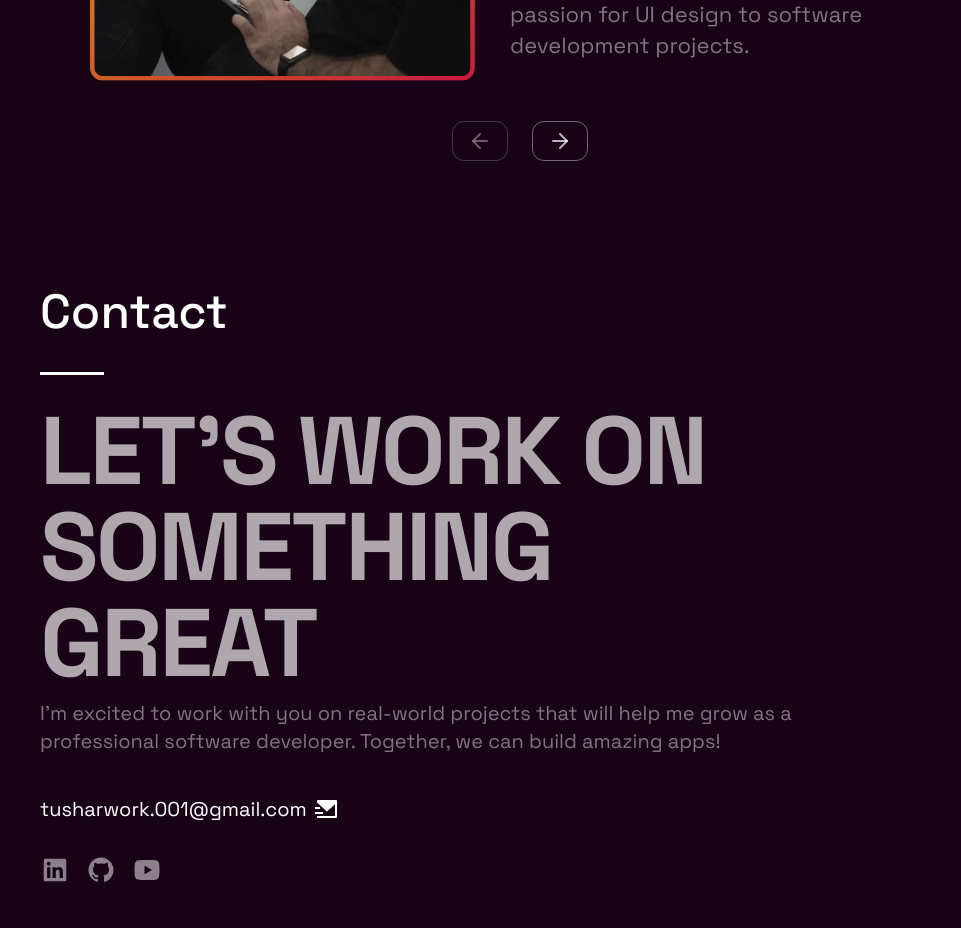
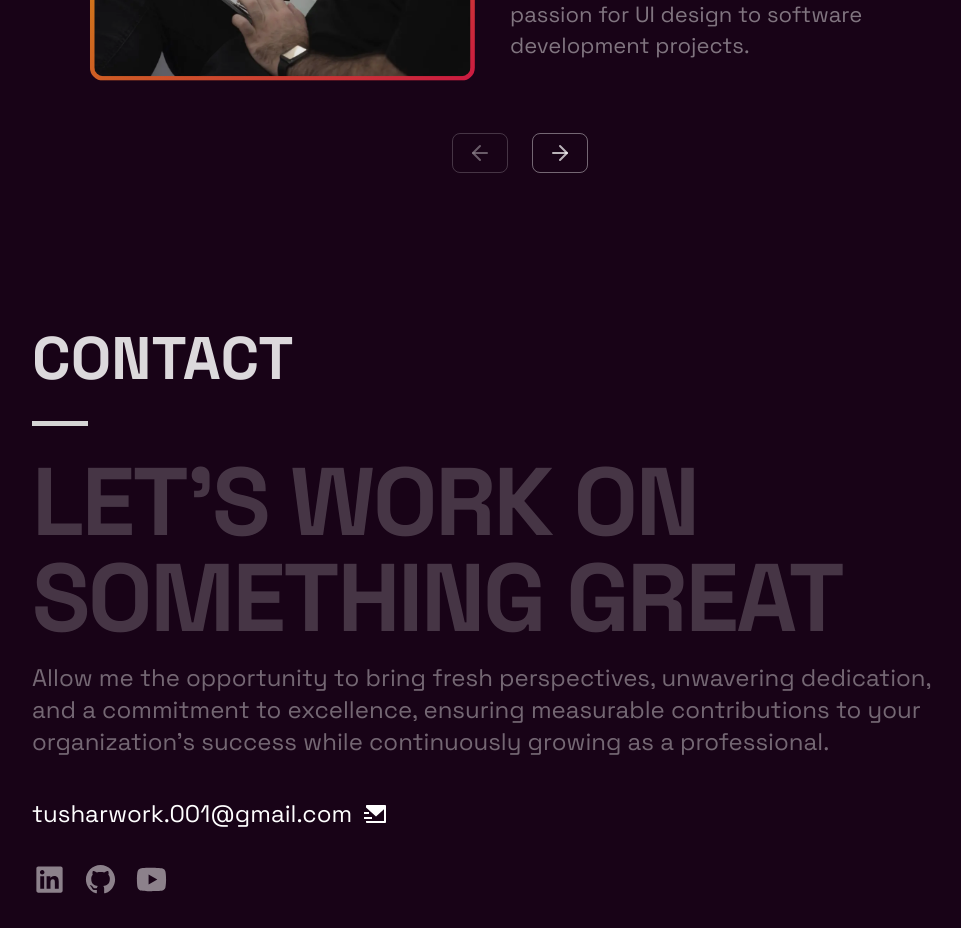
Before and after one commit to gitboytushar/PortfolioWithReactJS, a React (Vite) app: page / in a window 1280 px wide. Shown: the part 6740-7668 px from the top of the page, without its empty margins (120-1081 px from the left). Built offline with nearby package versions, Linux system fonts and the light colour scheme; what tailwindcss-motion would draw is missing.

Commit message:
Contact section Upgrade 1.0, little more design--tests and refinements

```diff
--- a/src/components/Contact.jsx
+++ b/src/components/Contact.jsx
@@ -5,7 +5,8 @@ import {
   RiMailSendFill,
   RiYoutubeFill
 } from '@remixicon/react'
-import { easeInOut, motion } from 'motion/react'
+import { circIn, delay } from 'motion'
+import { motion } from 'motion/react'
 
 const Contact = () => {
   // framer motion variables
@@ -14,8 +15,8 @@ const Contact = () => {
     visible: {
       opacity: 1,
       transition: {
-        staggerChildren: 0.2,
-        duration: 0.6
+        staggerChildren: 0.4,
+        duration: 1.2
       }
     }
   }
@@ -26,13 +27,16 @@ const Contact = () => {
       y: 0,
       opacity: 1,
       transition: {
-        easeInOut
+        circIn
       }
     }
   }
 
   return (
-    <section className='pt-32 min-h-screen px-4 lg:px-2 relative' id='contact'>
+    <section
+      className='pt-24 min-h-screen px-4 md:px-6 lg:px-0 relative'
+      id='contact'
+    >
       <motion.div
         variants={parentVariant}
         initial='hidden'
@@ -44,35 +48,40 @@ const Contact = () => {
           {/* top part */}
           <div>
             <div className='lg:ml-28 pt-20 lg:pt-24'>
-              <div className='contact-title-underline w-[2.5rem] lg:w-[4rem] h-full pb-7 md:pb-9'>
-                <h2 className='text-3xl lg:text-5xl font-medium'>Contact</h2>
+              <div className='contact-title-underline w-[2rem] lg:w-[3.5rem] h-full pb-5 md:pb-8'>
+                <h2 className='text-4xl lg:text-6xl font-extrabold text-white/85 uppercase'>
+                  Contact
+                </h2>
               </div>
             </div>
-            <div className='lg:ml-28 pt-5 lg:pt-7 lg:w-2/3'>
+
+            <div className='lg:ml-28 pt-5 lg:pt-7 md:mb-2 lg:w-3/4'>
               <motion.h2
                 variants={childVariant}
-                className='text-4xl md:text-6xl lg:text-8xl font-bold uppercase tracking-tight !opacity-65'
+                className='text-4xl md:text-6xl lg:text-8xl font-extrabold uppercase tracking-tight !opacity-40 lg:!opacity-20'
               >
                 let's work on something great
               </motion.h2>
             </div>
-            <div className='lg:ml-28 pt-1 lg:pt-2 w-[80vw] lg:w-2/3'>
+
+            <div className='lg:ml-28 pt-1 lg:pt-2 w-[85vw] lg:w-3/4'>
               <motion.p
                 variants={childVariant}
-                className='text-sm md:text-lg lg:text-xl !opacity-45'
+                className='text-md md:text-xl lg:text-2xl !opacity-50 lg:!opacity-40'
               >
-                I’m excited to work with you on real-world projects that will
-                help me grow as a professional software developer. Together, we
-                can build amazing apps!
+                Allow me the opportunity to bring fresh perspectives, unwavering
+                dedication, and a commitment to excellence, ensuring measurable
+                contributions to your organization’s success while continuously
+                growing as a professional.
               </motion.p>
             </div>
           </div>
 
-          {/* bottom part - contact info */}
+          {/* mail and social accounts */}
           <div className='lg:ml-28'>
             <motion.h3
               variants={childVariant}
-              className='mail-link pb-1 flex items-center justify-center gap-2 md:gap-2 pt-2 text-lg md:text-xl cursor-pointer'
+              className='mail-link pb-1 flex items-center justify-center gap-2 md:gap-3 pt-2 text-[5vw] md:text-2xl cursor-pointer'
             >
               <a href='mailto:tusharwork.001@gmail.com'>
                 tusharwork.001@gmail.com
@@ -91,31 +100,31 @@ const Contact = () => {
                 href='https://www.linkedin.com/in/tushar20/'
                 target='_blank'
                 rel='noopener noreferrer'
-                className='p-2 pl-0 cursor-pointer text-white lg:text-white/50 hover:text-white hover:scale-110 transition-all ease-in-out duration-500'
+                className='p-2 pl-0 cursor-pointer text-white lg:text-white/50 hover:text-white hover:scale-110 transition-all ease-in-out duration-300'
               >
-                <RiLinkedinBoxFill size={30} />
+                <RiLinkedinBoxFill size={35} />
               </a>
               <a
                 href='https://github.com/gitboytushar'
                 target='_blank'
                 rel='noopener noreferrer'
-                className='p-2 cursor-pointer text-white lg:text-white/50 hover:text-white hover:scale-110 transition-all ease-in-out duration-500'
+                className='p-2 cursor-pointer text-white lg:text-white/50 hover:text-white hover:scale-110 transition-all ease-in-out duration-300'
               >
-                <RiGithubFill size={30} />
+                <RiGithubFill size={35} />
               </a>
               <a
                 href='https://youtube.com/@tushardeveloper?si=ZZdPf3fmw5RqG4jV'
                 target='_blank'
                 rel='noopener noreferrer'
-                className='p-2 cursor-pointer text-white lg:text-white/50 hover:text-white hover:scale-110 transition-all ease-in-out duration-500'
+                className='p-2 cursor-pointer text-white lg:text-white/50 hover:text-white hover:scale-110 transition-all ease-in-out duration-300'
               >
-                <RiYoutubeFill size={30} />
+                <RiYoutubeFill size={35} />
               </a>
             </motion.div>
           </div>
 
           {/* footer copywrite */}
-          <div className='text-start text-xs md:text-sm !opacity-25 absolute bottom-5 lg:pl-28 lg:relative lg:translate-y-10'>
+          <div className='text-start text-xs md:text-sm !opacity-25 absolute bottom-1 lg:pl-28 lg:relative lg:translate-y-10'>
             <p className='flex items-center justify-center gap-x-1'>
               <span>
                 <RiCopyrightLine size={12} />
--- a/src/components/Education.jsx
+++ b/src/components/Education.jsx
@@ -83,7 +83,7 @@ const Education = () => {
                   </h3>
                 </div>
 
-                <p className='text-md md:text-lg lg:text-2xl tracking-wide font-thin text-white/70'>
+                <p className='text-md md:text-lg lg:text-2xl tracking-wide font-light text-white/50'>
                   {edu.description}
                 </p>
               </div>
--- a/src/components/Shadcn_components/CarouselDemo.jsx
+++ b/src/components/Shadcn_components/CarouselDemo.jsx
@@ -79,7 +79,7 @@ export function CarouselDemo () {
       </CarouselContent>
 
       {/* navigation buttons centered below */}
-      <div className='flex items-center justify-center space-x-8 lg:space-x-6 mt-8 md:mt-7'>
+      <div className='flex items-center justify-center space-x-7 lg:space-x-6 mt-1 md:mt-10'>
         <CarouselPrevious />
         <CarouselNext />
       </div>
--- a/src/components/ui/carousel.jsx
+++ b/src/components/ui/carousel.jsx
@@ -171,7 +171,7 @@ const CarouselPrevious = React.forwardRef(
         variant={variant}
         size={size}
         className={cn(
-          'h-10 w-14 rounded-xl border border-white/40 hover:border-transparent hover:bg-white/10 text-white/80 lg:text-white/70 cursor-pointer hover:text-white transition-colors duration-200 ease-in-out',
+          'h-10 w-14 rounded-lg border border-white/40 hover:border-transparent hover:bg-white/10 text-white/80 lg:text-white/70 cursor-pointer hover:text-white transition-colors duration-200 ease-in-out',
           'z-10', // Ensure button visibility
           className
         )}
@@ -197,7 +197,7 @@ const CarouselNext = React.forwardRef(
         variant={variant}
         size={size}
         className={cn(
-          'h-10 w-14 rounded-xl border border-white/40 hover:border-transparent hover:bg-white/10 text-white/80 lg:text-white/70 cursor-pointer hover:text-white transition-colors duration-200 ease-in-out',
+          'h-10 w-14 rounded-lg border border-white/40 hover:border-transparent hover:bg-white/10 text-white/80 lg:text-white/70 cursor-pointer hover:text-white transition-colors duration-200 ease-in-out',
           'z-10', // Ensure button visibility
           className
         )}
--- a/src/index.css
+++ b/src/index.css
@@ -177,7 +177,7 @@
 /* Contact Section */
 .contact-title-underline {
   border: none;
-  border-bottom: 3px solid white;
+  border-bottom: 5px solid rgb(213, 213, 213);
 }
 
 /* cool underline effect on the mail-id hover on desktops */
```
